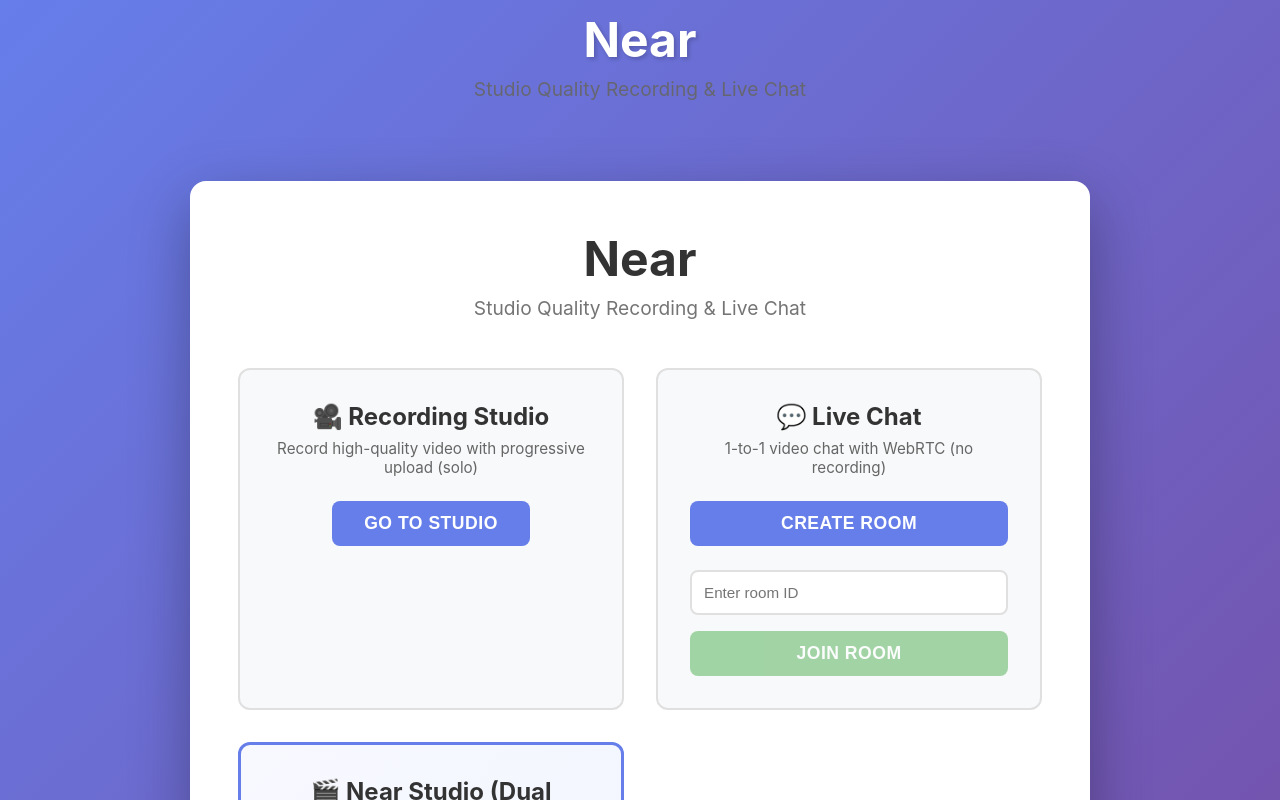
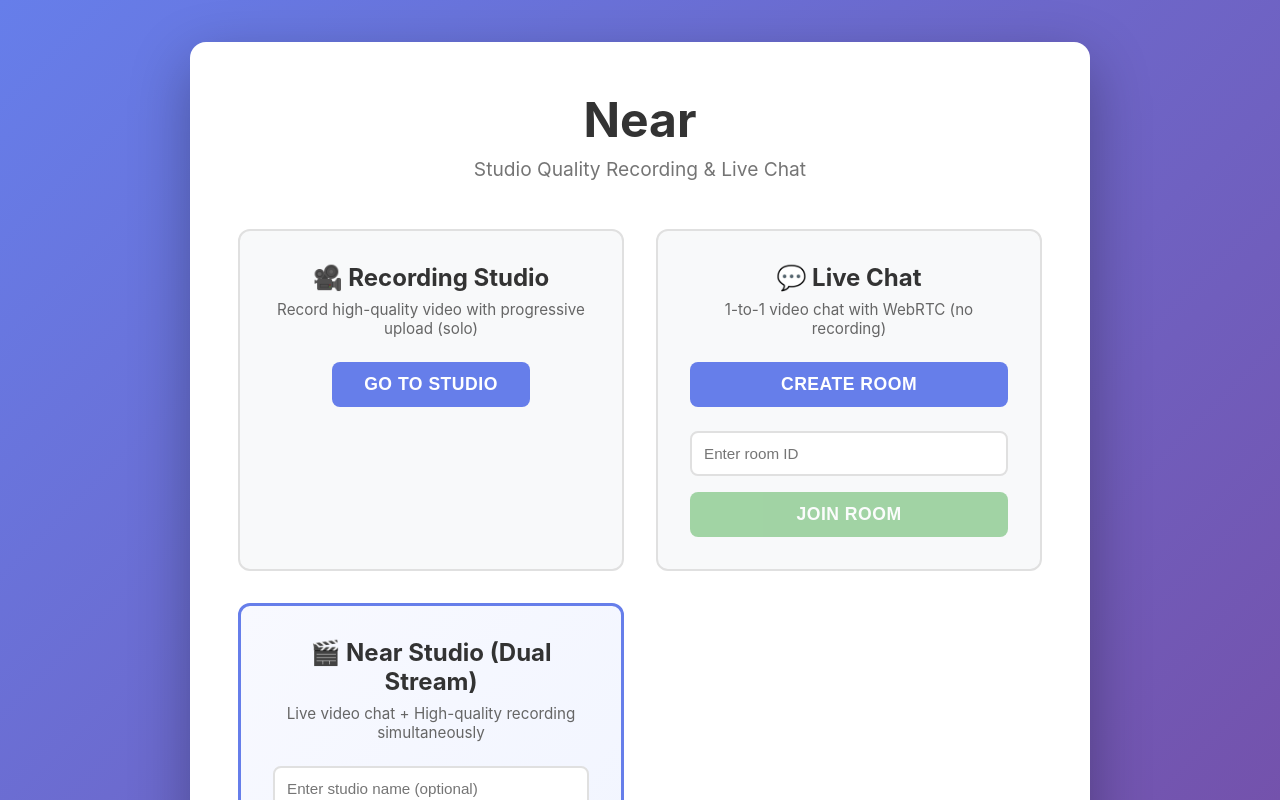
Before and after one commit to varunk14/Near, a React (Vite) app: page / in a window 1280 px wide. Shown: the top 800 px of the page. Built offline with nearby package versions, Linux system fonts and the light colour scheme; no server answers.

Commit message:
Remove top header headings (Near and subtitle)

```diff
--- a/src/App.jsx
+++ b/src/App.jsx
@@ -9,12 +9,6 @@ function App() {
   return (
     <Router>
       <div className="App">
-        <header className="App-header">
-          <Link to="/" className="header-link">
-            <h1>Near</h1>
-            <p className="subtitle">Studio Quality Recording & Live Chat</p>
-          </Link>
-        </header>
         <Routes>
           <Route path="/" element={<Home />} />
           <Route path="/studio" element={<Studio />} />
```
